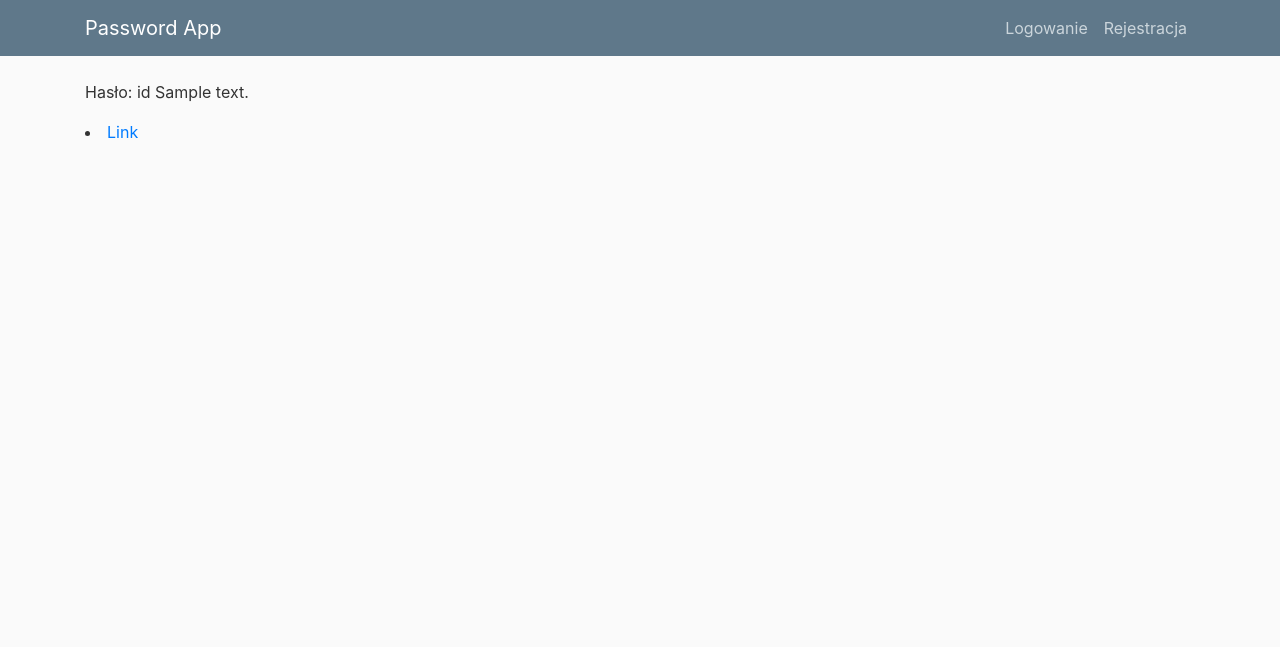
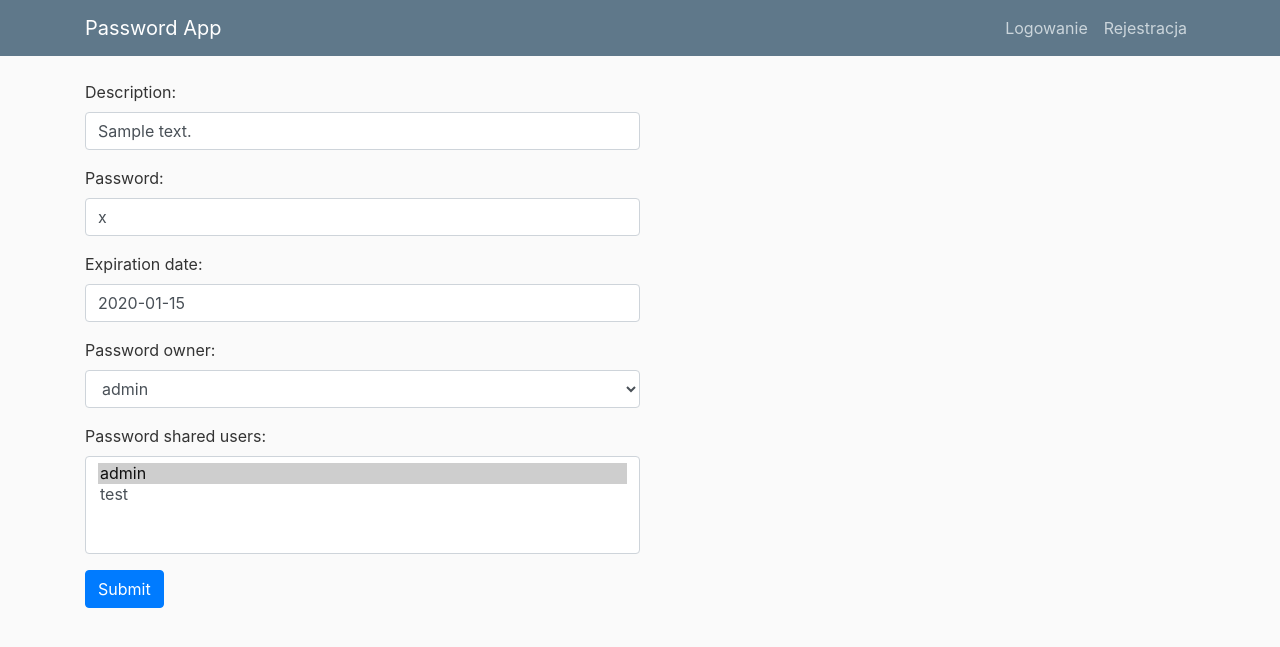
Before and after one commit to wojtek9502/django-password-webapp, a Django app: page /password/update/1/ in a window 1280 px wide. Shown: the top 647 px of the page. Run offline with Django 3.2, Linux system fonts and the light colour scheme; data comes from the database, SQL or seed files in the repository; tables that the repository leaves empty hold one stand-in row (values such as "Sample post"); some libraries are stand-ins or nearby versions.

Commit message:
Add update and delete password view

```diff
--- a/password_webapp_project/password_app/urls.py
+++ b/password_webapp_project/password_app/urls.py
@@ -7,6 +7,6 @@ urlpatterns = [
     path('', views.PasswordListView.as_view(), name='list'),
     path('show/<int:pk>/', views.PasswordDetailView.as_view(), name='detail'),
     path('add/', views.PasswordCreateView.as_view(), name='add'),
-    path('update/<int:pk>/', views.PasswordDetailView.as_view(), name='update'),
-    path('delete/<int:pk>/', views.PasswordDetailView.as_view(), name='delete'),
+    path('update/<int:pk>/', views.PasswordUpdateView.as_view(), name='update'),
+    path('delete/<int:pk>/', views.PasswordDeleteView.as_view(), name='delete'),
 ]
--- a/password_webapp_project/password_app/views.py
+++ b/password_webapp_project/password_app/views.py
@@ -1,5 +1,6 @@
 from django.contrib.auth.models import User
 from django.db.models import Q
+from django.urls import reverse_lazy
 from django.views import generic
 
 from .forms import PasswordCreateForm
@@ -13,7 +14,9 @@ class PasswordListView(generic.ListView):
     paginate_by = 10
 
     def get_queryset(self):
-        qs = Password.objects.all()
+        curr_user_obj = self.request.user
+        q_filter = Q(password_shared_users=curr_user_obj) | Q(password_owner=curr_user_obj)
+        qs = Password.objects.filter(q_filter)
         return qs
 
 
@@ -33,3 +36,22 @@ class PasswordCreateView(generic.CreateView):
         curr_user_pk = self.request.user.pk
         context['form'].fields['password_shared_users'].queryset = User.objects.filter(~Q(pk=curr_user_pk))  # ~ means exclude
         return context
+
+
+class PasswordUpdateView(generic.UpdateView):
+    model = Password
+    form_class = PasswordCreateForm
+    template_name = "password_app/password_update.html"
+
+    def get_context_data(self, **kwargs):
+        context = super(PasswordUpdateView, self).get_context_data(**kwargs)
+        curr_user_pk = self.request.user.pk
+        context['form'].fields['password_shared_users'].queryset = User.objects.filter(~Q(pk=curr_user_pk))  # ~ means exclude
+        return context
+
+
+class PasswordDeleteView(generic.DeleteView):
+    model = Password
+    template_name = "password_app/password_delete.html"
+    context_object_name = "user_password"
+    success_url = reverse_lazy('password_app:list')
--- a/password_webapp_project/templates/password_app/password_detail.html
+++ b/password_webapp_project/templates/password_app/password_detail.html
@@ -3,5 +3,5 @@
 {% block page_content %}
 
 	<p>Hasło: id {{user_password.description}}</p>
-	<li><a href="{% url 'password_app:detail' 1 %}">Link</a></li>
+	<li><a href="{% url 'password_app:detail' user_password.pk %}">Link</a></li>
 {% endblock page_content %}
--- a/password_webapp_project/templates/password_app/password_list.html
+++ b/password_webapp_project/templates/password_app/password_list.html
@@ -3,7 +3,7 @@
 {% block page_content %}
 
     {% for password in user_passwords %}
-        <li><a href="{% url 'password_app:detail' password.pk %}">{{ password.description }}</a></li>
+        <li><a href="{% url 'password_app:detail' password.pk %}">{{ password.description }} {{ password.pk }}</a></li>
     {% endfor %}
 
 {% endblock page_content %}
--- /dev/null
+++ b/password_webapp_project/templates/password_app/password_update.html
@@ -0,0 +1,50 @@
+{% extends "base.html" %}
+{% load widget_tweaks %}
+
+
+{% block page_content %}
+
+  <form method="post" novalidate>
+    {% csrf_token %}
+
+    {% for hidden_field in form.hidden_fields %}
+      {{ hidden_field }}
+    {% endfor %}
+
+    {% if form.non_field_errors %}
+      <div class="alert alert-danger" role="alert">
+        {% for error in form.non_field_errors %}
+          {{ error }}
+        {% endfor %}
+      </div>
+    {% endif %}
+
+    {% for field in form.visible_fields %}
+      <div class="form-group">
+        {{ field.label_tag }}
+
+        {% if form.is_bound %}
+          {% if field.errors %}
+            {% render_field field class="form-control is-invalid col-md-6" %}
+            {% for error in field.errors %}
+              <div class="invalid-feedback">
+                {{ error }}
+              </div>
+            {% endfor %}
+          {% else %}
+            {% render_field field class="form-control is-valid col-md-6" %}
+          {% endif %}
+        {% else %}
+          {% render_field field class="form-control col-md-6" %}
+        {% endif %}
+
+        {% if field.help_text %}
+          <small class="form-text text-muted">{{ field.help_text }}</small>
+        {% endif %}
+      </div>
+    {% endfor %}
+
+    <button type="submit" class="btn btn-primary">Submit</button>
+  </form>
+
+{% endblock page_content %}
```
Also changed, not shown: password_webapp_project/templates/password_app/password_delete.html (added, +9 -0 lines).
